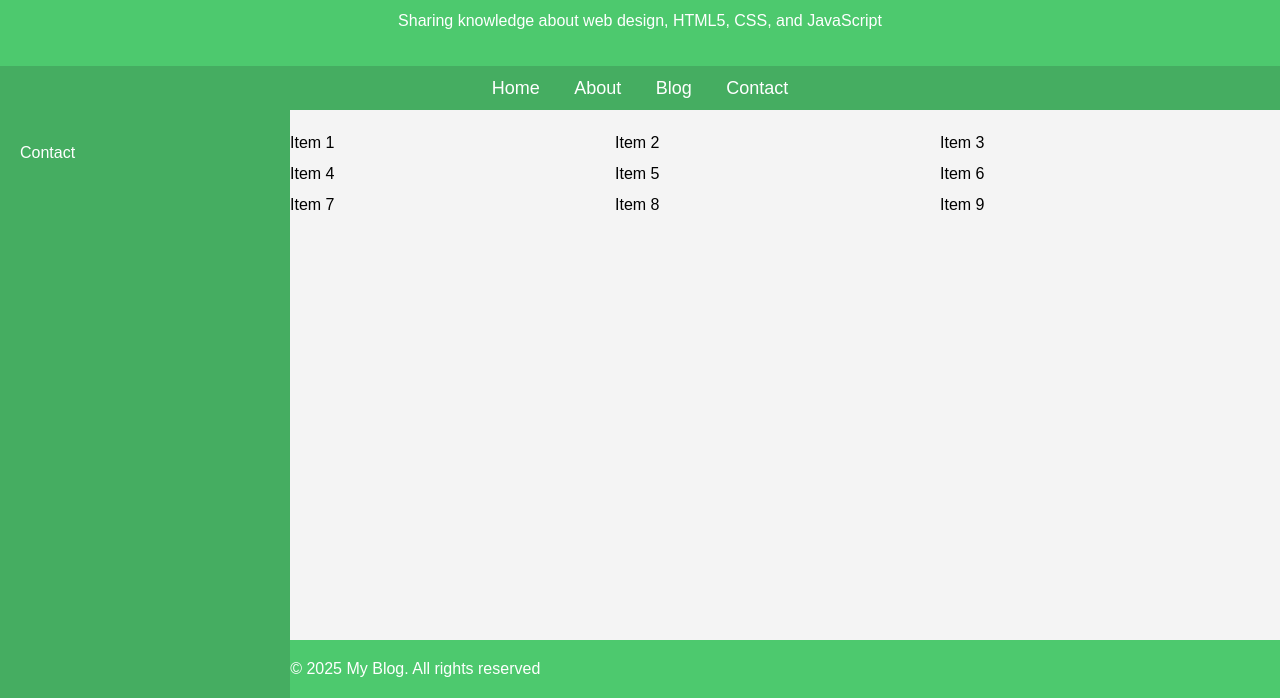
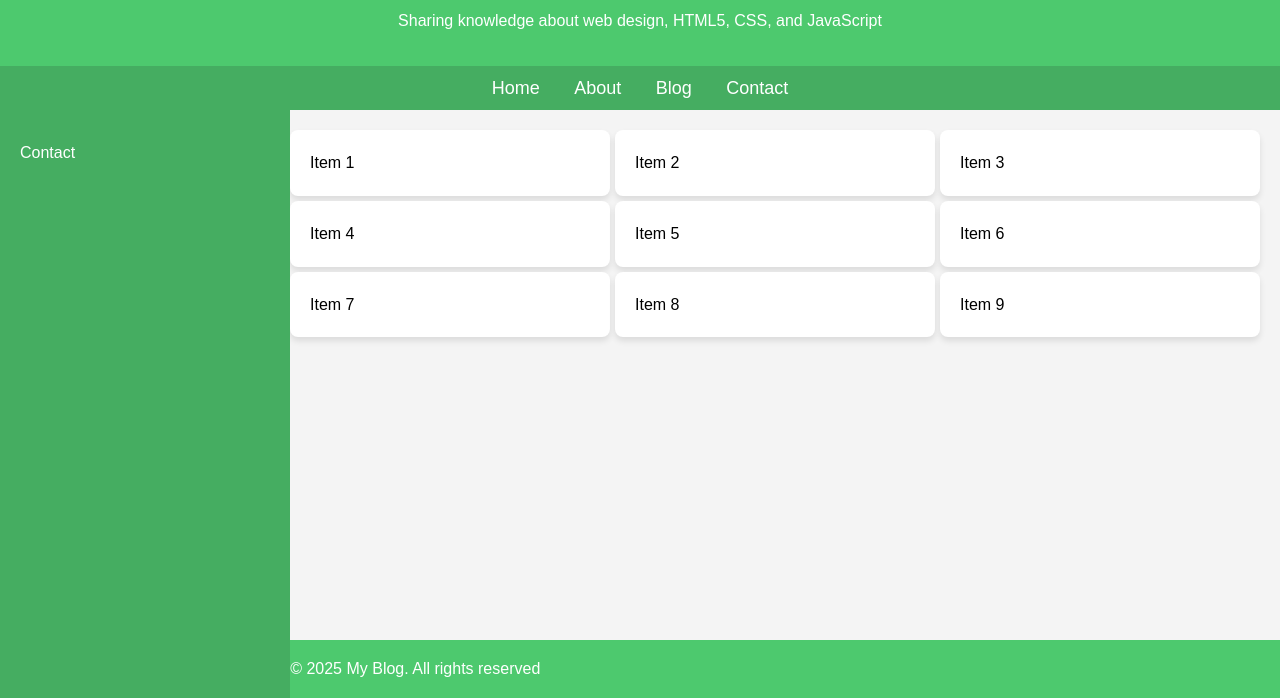
Before and after one commit to JeorgieFau/BlogWebsite2025, a plain HTML site: page Dashboard.html in a window 1280 px wide. Shown: the part 102-800 px from the top of the page. Drawn offline with Linux system fonts and the light colour scheme.

Commit message:
Update Dashboard.html

```diff
--- a/Dashboard.html
+++ b/Dashboard.html
@@ -24,17 +24,16 @@
   <div class="main-content">
 
     </header>
-
     <div class="grid-container">
-      <div class="grid-item">Item 1</div>
-      <div class="grid-item">Item 2</div>
-      <div class="grid-item">Item 3</div>
-      <div class="grid-item">Item 4</div>
-      <div class="grid-item">Item 5</div>
-      <div class="grid-item">Item 6</div>
-      <div class="grid-item">Item 7</div>
-      <div class="grid-item">Item 8</div>
-      <div class="grid-item">Item 9</div>
+      <div class="dashboard-item">Item 1</div>
+      <div class="dashboard-item">Item 2</div>
+      <div class="dashboard-item">Item 3</div>
+      <div class="dashboard-item">Item 4</div>
+      <div class="dashboard-item">Item 5</div>
+      <div class="dashboard-item">Item 6</div>
+      <div class="dashboard-item">Item 7</div>
+      <div class="dashboard-item">Item 8</div>
+      <div class="dashboard-item">Item 9</div>
     </div>
 
       <!-- footer Section -->
```
